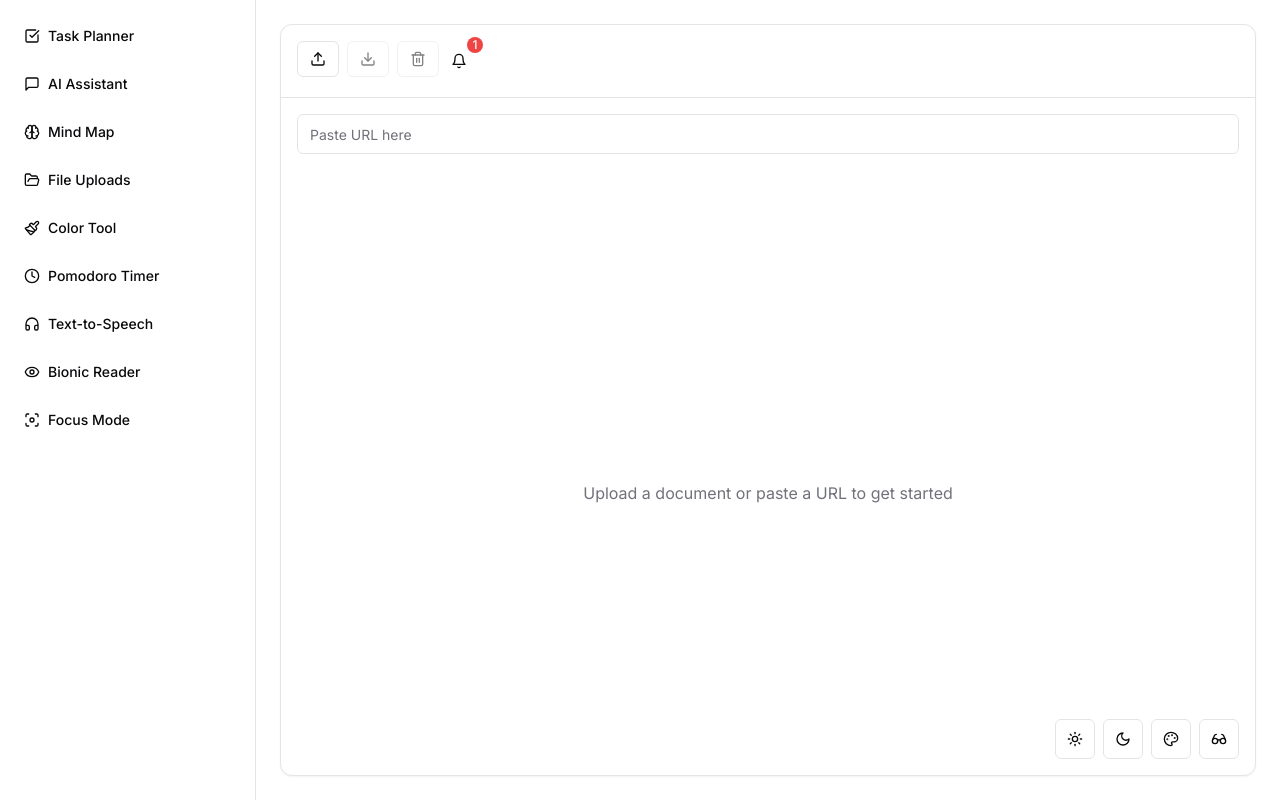
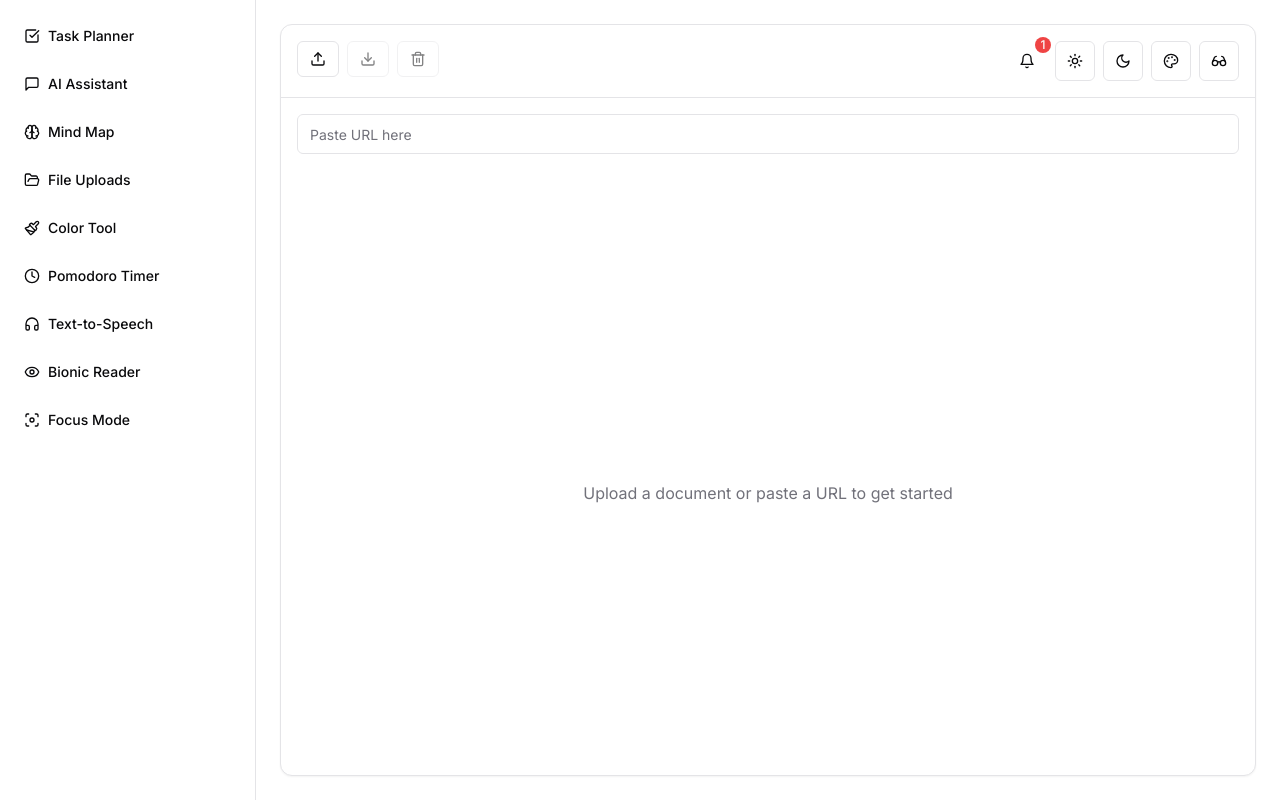
Before and after one commit to drsquidgeums/allie-digital-mvp, a React (Vite) app: page / in a window 1280 px wide. Built offline with nearby package versions, Linux system fonts and the light colour scheme; a web font is replaced by a local one.

Commit message:
Move File Uploader Icons
Relocate the file uploader icons from the bottom right corner to the top left corner of the document viewer for improved accessibility and usability.
[skip gpt_engineer]

```diff
--- a/src/components/DocumentViewer.tsx
+++ b/src/components/DocumentViewer.tsx
@@ -55,7 +55,7 @@ export const DocumentViewer = ({ file, selectedColor }: DocumentViewerProps) =>
 
   return (
     <Card className="h-full flex flex-col bg-card text-card-foreground animate-fade-in rounded-xl overflow-hidden relative">
-      <div className="p-4 border-b border-border flex justify-between items-center">
+      <div className="p-4 border-b border-border">
         <div className="flex items-center gap-2">
           <FileActions
             onUpload={handleUpload}
--- a/src/components/ThemeProvider.tsx
+++ b/src/components/ThemeProvider.tsx
@@ -42,7 +42,7 @@ export const ThemeProvider = () => {
   };
 
   return (
-    <div className="absolute bottom-4 right-4 flex gap-2">
+    <div className="flex gap-2">
       <Button
         variant="outline"
         size="icon"
```
